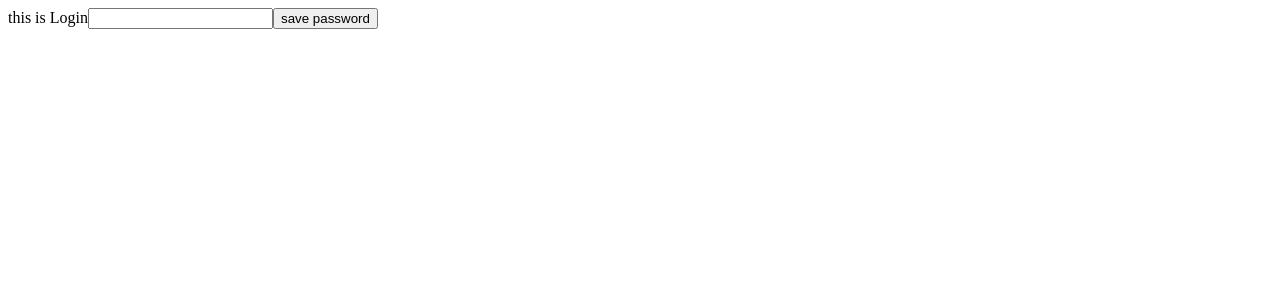
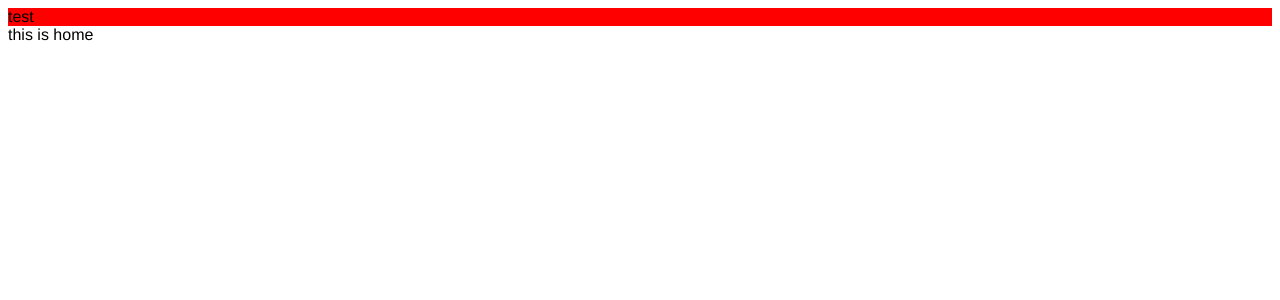
Before and after one commit to qlee0830/portfolio, a React (Create React App) app: page / in a window 1280 px wide. Shown: the top 300 px of the page. Built offline with nearby package versions, Linux system fonts and the light colour scheme.

Commit message:
feat: config scss

```diff
--- a/package.json
+++ b/package.json
@@ -7,6 +7,7 @@
     "@testing-library/jest-dom": "^5.11.4",
     "@testing-library/react": "^11.1.0",
     "@testing-library/user-event": "^12.1.10",
+    "node-sass": "4",
     "react": "^17.0.2",
     "react-dom": "^17.0.2",
     "react-redux": "^7.2.4",
--- a/src/App.jsx
+++ b/src/App.jsx
@@ -1,9 +1,10 @@
 import React from 'react';
-import Login from './pages/Login';
+import CoreLayout from './shared/layout/CoreLayout';
 export default function App() {
   return (
     <div>
-      <Login />
+      <CoreLayout />
+      this is home
     </div>
   );
 }
--- a/src/index.js
+++ b/src/index.js
@@ -3,7 +3,7 @@ import ReactDOM from 'react-dom';
 import App from './App';
 import { store } from './config/store';
 import { Provider } from 'react-redux';
-
+import './styles/index.scss';
 ReactDOM.render(
   <Provider store={store}>
     <React.StrictMode>
--- a/src/pages/Login/index.jsx
+++ /dev/null
@@ -1,27 +0,0 @@
-import React, { useEffect } from 'react';
-import { useSelector, useDispatch } from 'react-redux';
-import { loginSelectors } from './../../reducers';
-export default function Login() {
-  const dispatch = useDispatch();
-  const password = useSelector((state) =>
-    loginSelectors.getPassword(state.login)
-  );
-
-  const onPassChange = (e) => {
-    console.log(e.target.value);
-    dispatch({ type: 'SAVE_PASSWORD', password: e.target.value });
-  };
-
-  const savePassword = () => {
-    dispatch({ type: 'SAVE_PASSWORD' });
-  };
-  return (
-    <div className="login">
-      {' '}
-      this is Login
-      <input onChange={onPassChange} value={password} />
-      <button onClick={savePassword}> save password</button>
-      {password ? <span>{password}</span> : null}
-    </div>
-  );
-}
--- /dev/null
+++ b/src/shared/layout/CoreLayout.jsx
@@ -0,0 +1,11 @@
+/**
+ * Corelayout for the app
+ *
+ * @author Anh Tu Le <anh.le@vertics.co>
+ *
+ * @copyright Vertics Oy 2021
+ */
+import React from 'react';
+export default function CoreLayout() {
+  return <div className="core-layout">test</div>;
+}
--- /dev/null
+++ b/src/styles/common/_typography.scss
@@ -0,0 +1,3 @@
+body {
+  font-family: 'Franklin Gothic Medium', 'Arial Narrow', Arial, sans-serif;
+}
--- /dev/null
+++ b/src/styles/common/index.scss
@@ -0,0 +1 @@
+@import './typography';
--- /dev/null
+++ b/src/styles/index.scss
@@ -0,0 +1,4 @@
+// layout
+@import './layout';
+
+@import './common';
--- /dev/null
+++ b/src/styles/layout/_core-layout.scss
@@ -0,0 +1,3 @@
+.core-layout{
+    background-color: red;
+}
--- /dev/null
+++ b/src/styles/layout/_nav.scss
@@ -0,0 +1,3 @@
+.nav{
+
+}
--- /dev/null
+++ b/src/styles/layout/index.scss
@@ -0,0 +1,2 @@
+@import './core-layout';
+@import './nav';
```
Also changed, not shown: src/styles/shared/index.scss (added), 1 other file (tests, documents, lock files or other folders).
